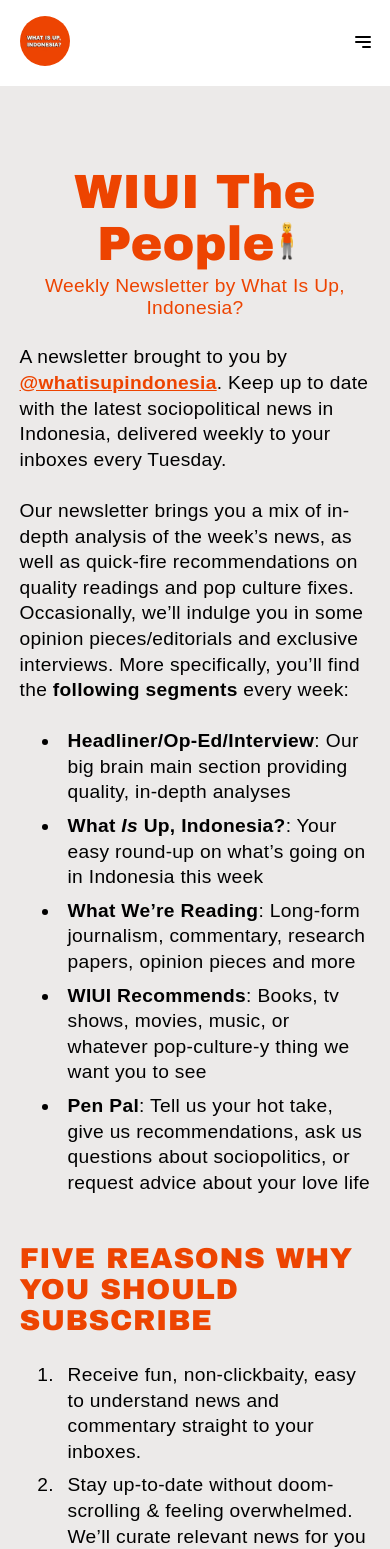
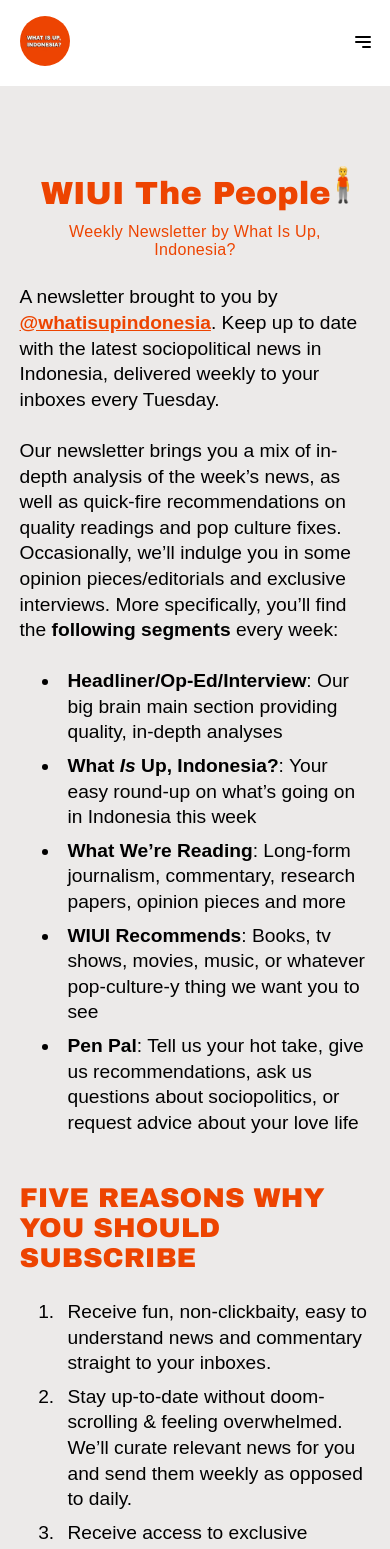
Before and after one commit to vincentleooo/wiui-website, a Next.js app: page /newsletter in a window 390 px wide. Shown: the top 1549 px of the page. Built offline with nearby package versions, Linux system fonts and the light colour scheme.

Commit message:
fix: css fonts mostly

```diff
--- a/components/Footer.module.css
+++ b/components/Footer.module.css
@@ -10,7 +10,7 @@
   font-family: "DIN Alternate Bold", DINAlternateBold, -apple-system, BlinkMacSystemFont, 'Segoe UI', Roboto, Oxygen, Ubuntu, Cantarell, 'Open Sans', 'Helvetica Neue', sans-serif;
   font-weight: bold;
   text-transform: uppercase;
-  letter-spacing: 0.05rem;
+  /* letter-spacing: 0.05rem; */
 }
 
 .main p a {
--- a/components/Form.module.css
+++ b/components/Form.module.css
@@ -66,3 +66,10 @@
   transform: scale(1.1);
   cursor: pointer;
 }
+
+@media (max-width: 800px) {
+  .header {
+    font-size: 2rem;
+    line-height: 2.5rem;
+  }
+}
--- a/components/Header.module.css
+++ b/components/Header.module.css
@@ -105,7 +105,7 @@
 .newsletter {
   font-family: "DIN Alternate Bold", DINAlternateBold, -apple-system, BlinkMacSystemFont, 'Segoe UI', Roboto, Oxygen, Ubuntu, Cantarell, 'Open Sans', 'Helvetica Neue', sans-serif;
   font-weight: bold;
-  letter-spacing: 0.05rem;
+  /* letter-spacing: 0.05rem; */
 }
 
 .wuiboosCorner {
--- a/components/Title.module.css
+++ b/components/Title.module.css
@@ -8,7 +8,7 @@
 
 .title {
   font-family: "Arial Black", ArialBlack;
-  font-size: 3rem;
+  font-size: 2.5rem;
   color: var(--primary-color);
   margin-bottom: 0%;
   margin-top: 5rem;
@@ -18,4 +18,12 @@
   color: var(--primary-color);
   margin-top: 0.3rem;
   letter-spacing: 0.02rem;
+  font-size: 1rem;
 }
+
+@media (max-width: 800px) {
+  .title {
+    font-size: 2rem;
+    line-height: 2.5rem;
+  }
+}
--- /dev/null
+++ b/components/Wiuipedia.module.css
@@ -0,0 +1,7 @@
+.p {
+  font-family: 'Times New Roman', Times, serif;
+  text-transform: lowercase;
+  font-style: italic;
+  font-size: 1.2rem;
+  letter-spacing: 0.06rem;
+}
--- a/styles/Articles.module.css
+++ b/styles/Articles.module.css
@@ -9,17 +9,18 @@
   color: var(--primary-color);
   font-family: "Arial Black", ArialBlack;
   margin-top: 4rem;
-  letter-spacing: 0.05rem;
+  /* letter-spacing: 0.05rem; */
+  font-size: 2rem;
 }
 
 .h2 {
-  letter-spacing: 0.03rem;
+  /* letter-spacing: 0.03rem; */
   margin-top: 3rem;
-  font-size: 1.6rem;
+  font-size: 1.8rem;
 }
 
 .para {
-  letter-spacing: 0.02rem;
+  /* letter-spacing: 0.02rem; */
   line-height: 1.8rem;
   margin-bottom: 1.8rem;
   margin-top: 1.8rem;
@@ -32,7 +33,7 @@
 
 .ul, .ol {
   font-size: 1.2rem;
-  letter-spacing: 0.02rem;
+  /* letter-spacing: 0.02rem; */
   line-height: 1.8rem;
   display: grid;
   row-gap: 0.5rem;
@@ -51,16 +52,17 @@
 @media (max-width: 800px) {
   .h1 {
     margin-top: 3rem;
-    letter-spacing: 0.04rem;
-    font-size: 1.8rem;
+    /* letter-spacing: 0.04rem; */
+    font-size: 1.7rem;
   }
 
   .h2 {
-    letter-spacing: 0.03rem;
+    /* letter-spacing: 0.03rem; */
     margin-top: 2rem;
+    font-size: 1.5rem;
   }
   .para {
-    letter-spacing: 0.02rem;
+    /* letter-spacing: 0.02rem; */
     line-height: 1.6rem;
     margin-bottom: 1.6rem;
     margin-top: 1.6rem;
--- a/styles/Index.module.css
+++ b/styles/Index.module.css
@@ -3,7 +3,7 @@
   text-align: center;
   color: var(--primary-color);
   font-family: "Arial Black", ArialBlack;
-  letter-spacing: 0.1rem;
+  /* letter-spacing: 0.1rem; */
   font-size: 3rem;
   margin-bottom: 1rem;
   margin-top: 0rem;
@@ -18,7 +18,7 @@
 
 .confused {
   text-align: center;
-  letter-spacing: 0.05rem;
+  /* letter-spacing: 0.05rem; */
   font-size: 1.4rem;
   max-width: 600px;
   margin: 1.4rem auto;
@@ -27,7 +27,7 @@
 
 .caption {
   text-align: left;
-  letter-spacing: 0.05rem;
+  /* letter-spacing: 0.05rem; */
   font-size: 1.4rem;
   line-height: 1.8rem;
 }
@@ -49,7 +49,7 @@
   text-transform: uppercase;
   font-family: "DIN Alternate Bold", DINAlternateBold, -apple-system, BlinkMacSystemFont, 'Segoe UI', Roboto, Oxygen, Ubuntu, Cantarell, 'Open Sans', 'Helvetica Neue', sans-serif;
   font-weight: bold;
-  letter-spacing: 0.05rem;
+  /* letter-spacing: 0.05rem; */
   font-size: 1.4rem;
   padding: 0.5rem 1rem;
   margin-right: 10px;
@@ -73,7 +73,7 @@
   text-transform: uppercase;
   font-family: "DIN Alternate Bold", DINAlternateBold, -apple-system, BlinkMacSystemFont, 'Segoe UI', Roboto, Oxygen, Ubuntu, Cantarell, 'Open Sans', 'Helvetica Neue', sans-serif;
   font-weight: bold;
-  letter-spacing: 0.05rem;
+  /* letter-spacing: 0.05rem; */
   font-size: 1.4rem;
   padding: 0.5rem 1rem;
   margin-right: 20px;
@@ -131,7 +131,7 @@
   text-align: left;
   color: var(--primary-color);
   font-family: ArialBlack;
-  letter-spacing: 0.1rem;
+  /* letter-spacing: 0.1rem; */
   font-size: 2.2rem;
   margin-bottom: 1rem;
   margin-top: 0rem;
@@ -191,7 +191,7 @@
     margin-top: 2rem;
     font-size: 1.6rem;
     line-height: 2.2rem;
-    letter-spacing: 0.04rem;
+    /* letter-spacing: 0.04rem; */
   }
   .caption {
     text-align: center;
@@ -205,7 +205,7 @@
   .sup {
     font-size: 2.5rem;
     line-height: 2.8rem;
-    letter-spacing: 0.05rem;
+    /* letter-spacing: 0.05rem; */
   }
   .ctaButtonGrid {
     display: grid;
--- a/styles/WIP.module.css
+++ b/styles/WIP.module.css
@@ -16,25 +16,25 @@
   text-align: center;
   color: var(--primary-color);
   font-family: ArialBlack;
-  letter-spacing: 0.03rem;
+  /* letter-spacing: 0.03rem; */
   font-size: 2.2rem;
   margin-top: 0rem;
 }
 
 .caption {
   text-align: center;
-  letter-spacing: 0.03rem;
+  /* letter-spacing: 0.03rem; */
   font-size: 1.4rem;
 }
 
 @media (max-width: 800px) {
   .title {
     font-size: 1.8rem;
-    letter-spacing: 0.01rem;
+    /* letter-spacing: 0.01rem; */
   }
   .caption {
     text-align: center;
-    letter-spacing: 0.02rem;
+    /* letter-spacing: 0.02rem; */
     font-size: 1.2rem;
   }
   .main {
```
